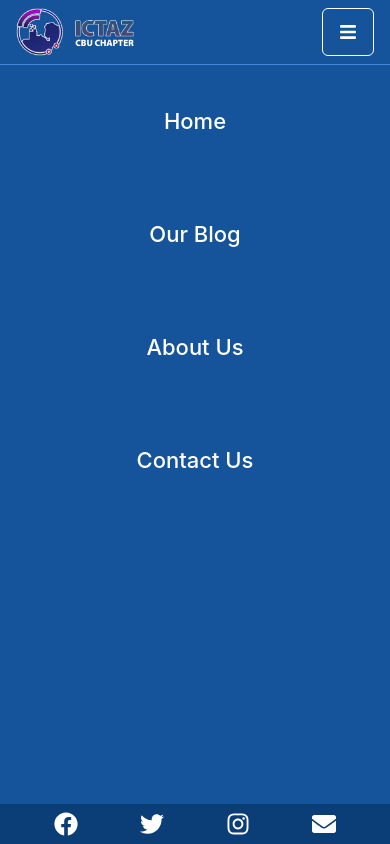
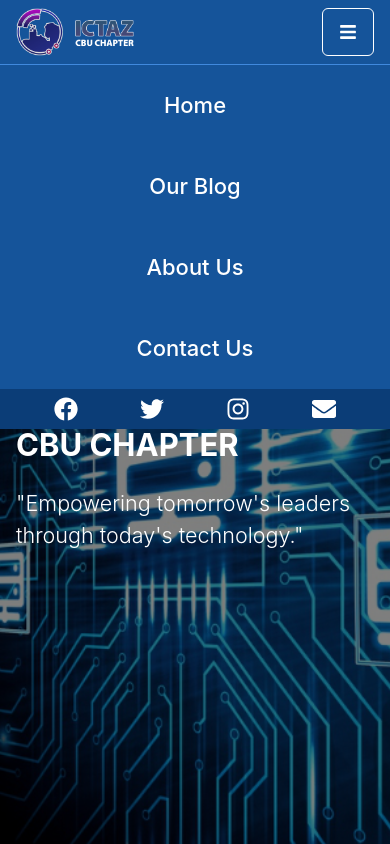
Before and after one commit to joshua-inf/ICTAZ-CBU, a React (Create React App) app: page / in a window 390 px wide. Both pictures are taken after a click on the button 347 px from the left and 32 px from the top of the page. Shown: the top 844 px of the page. Built offline with nearby package versions, Linux system fonts and the light colour scheme.

Commit message:
all done now

```diff
--- a/src/Navigation/Navbar.js
+++ b/src/Navigation/Navbar.js
@@ -15,7 +15,7 @@
         if(!event.target.matches('.dropbtn')) {
             var dropdowns = document.getElementById('nav-custom-link-drop');
             var i;
-            for(i = 0; i < dropdowns.lengtt; i++) {
+            for(i = 0; i < dropdowns.length; i++) {
                 var openDropdown = dropdowns[i];
                 if(openDropdown.classList.contains('show')){
                     openDropdown.classList.remove('show');
--- a/src/Navigation/header.js
+++ b/src/Navigation/header.js
@@ -68,26 +68,24 @@
                         </div>
                     </div>
                 </div>
-
-            </header>
-            <div className="hidden fixed mt-[4.0rem] w-full h-full bg-[rgba(21,84,154)] border-t border-[#4089dd] duration-[5000ms]" style={{zIndex : "1"}} id="content">
+                <div className="hidden w-full h-full bg-[rgba(21,84,154)] border-t border-[#4089dd] duration-[5000ms]" style={{zIndex : "1"}} id="content">
                 <div className="h-full">
                     <div className="text-white font-medium text-[22px]">
                         <NavLink to='/'>
-                            <div className="py-10 w-full text-center">Home</div>
+                            <div className="py-4 w-full text-center">Home</div>
                         </NavLink>
                         <NavLink to="/Blog">
-                            <div className="py-10 w-full text-center">Our Blog </div>
+                            <div className="py-4 w-full text-center">Our Blog </div>
                         </NavLink>
                         <NavLink to='/About'>
-                            <div className="py-10 w-full text-center">About Us </div>
+                            <div className="py-4 w-full text-center">About Us </div>
                         </NavLink>
                         <NavLink to="/Contactus">
-                            <div className="py-10 w-full text-center">Contact Us </div>
+                            <div className="py-4 w-full text-center">Contact Us </div>
                         </NavLink>
 
                     </div>
-                    <div className="w-full bg-[#0b3d77] bottom-0 fixed">
+                    <div className="w-full bg-[#0b3d77] bottom-0">
                         <div className="m-auto bg-transparent">
                             <ul className="flex justify-evenly text-white font-medium items-center text-[24px]">
                                 {/* <li className="px-4 py-2">+260 977885462</li> */}
@@ -100,6 +98,8 @@
                     </div>
                 </div>
             </div>
+            </header>
+
         </>
     )
 }
```
